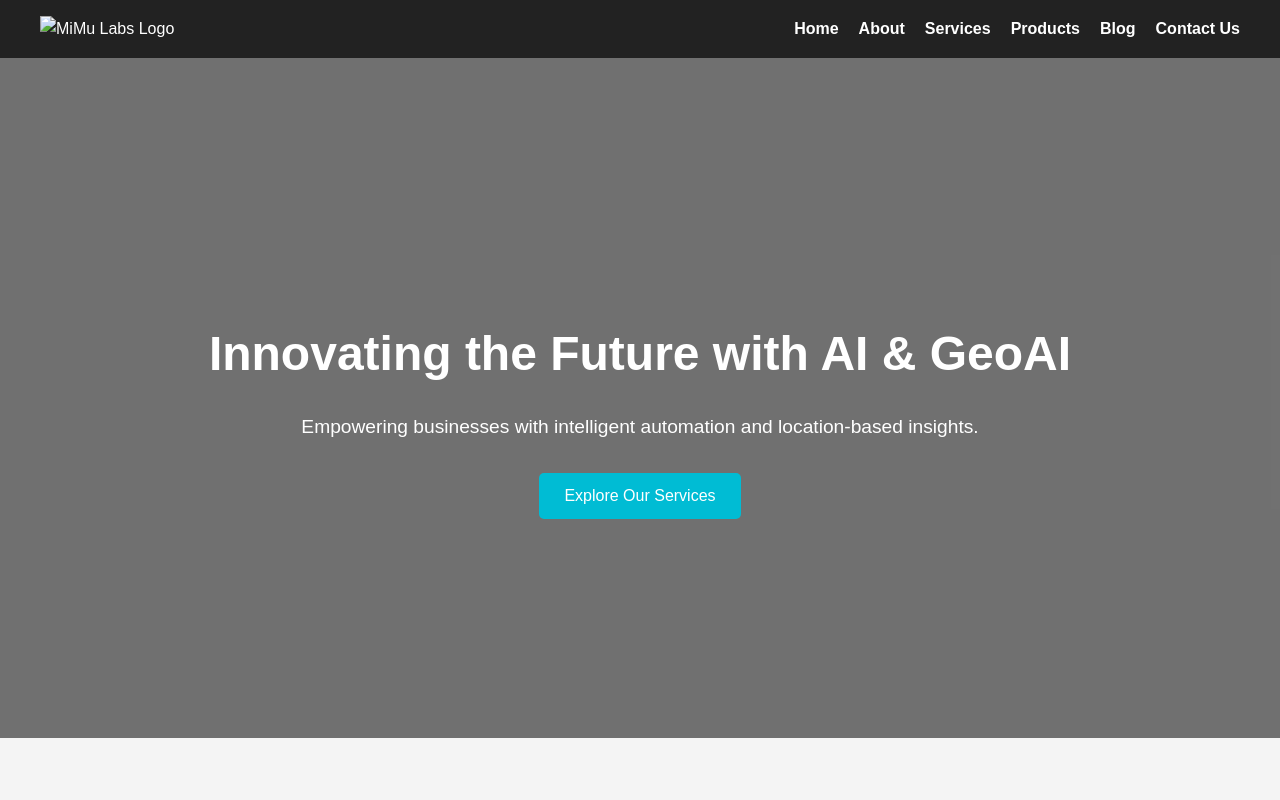
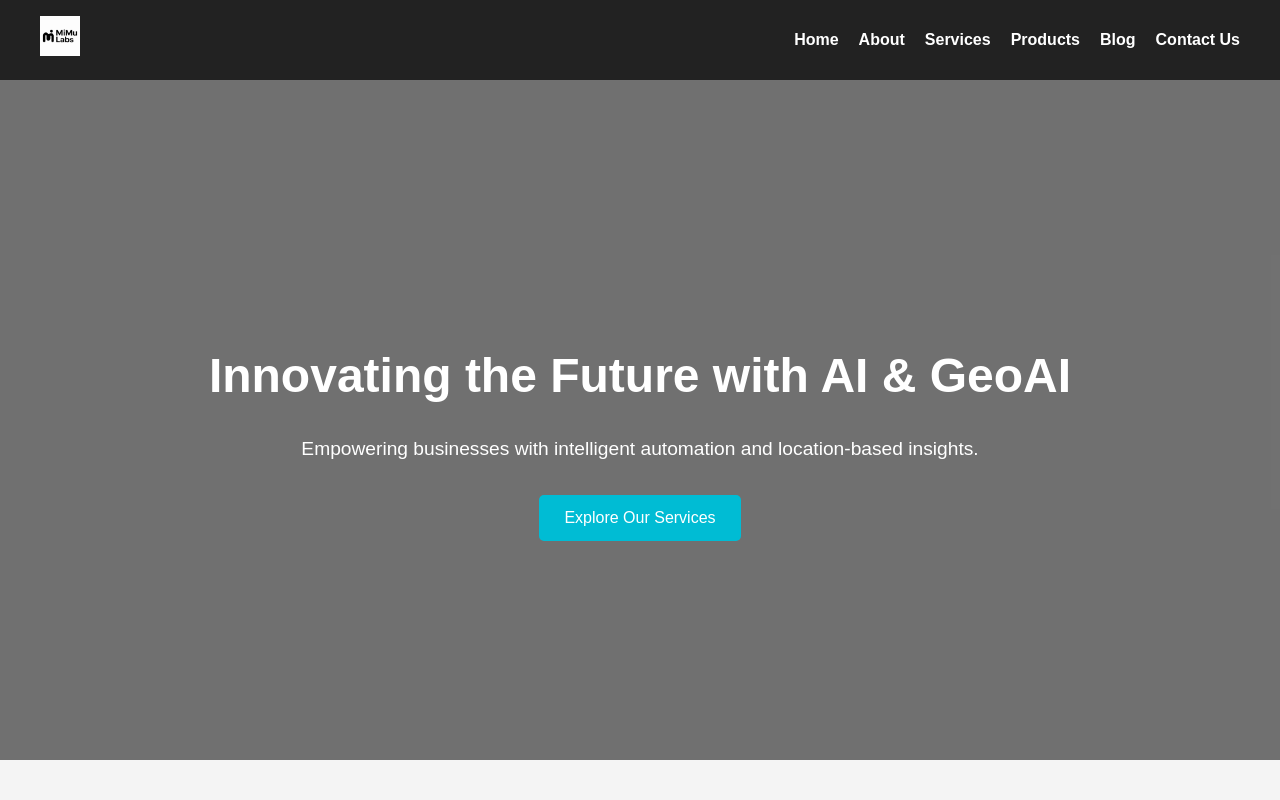
Before and after one commit to mikemurefu-star/mimu-labs, a plain HTML site: page index.html in a window 1280 px wide. Shown: the top 800 px of the page. Drawn offline with Linux system fonts and the light colour scheme.

Commit message:
Update index.html

```diff
--- a/index.html
+++ b/index.html
@@ -10,7 +10,7 @@
     <header>
         <nav>
             <div class="logo">
-                <img src="logo.jpg" alt="MiMu Labs Logo">
+                <img src="mimu-labs-logo.png" alt="MiMu Labs Logo">
             </div>
             <ul>
                 <li><a href="#hero">Home</a></li>
```
